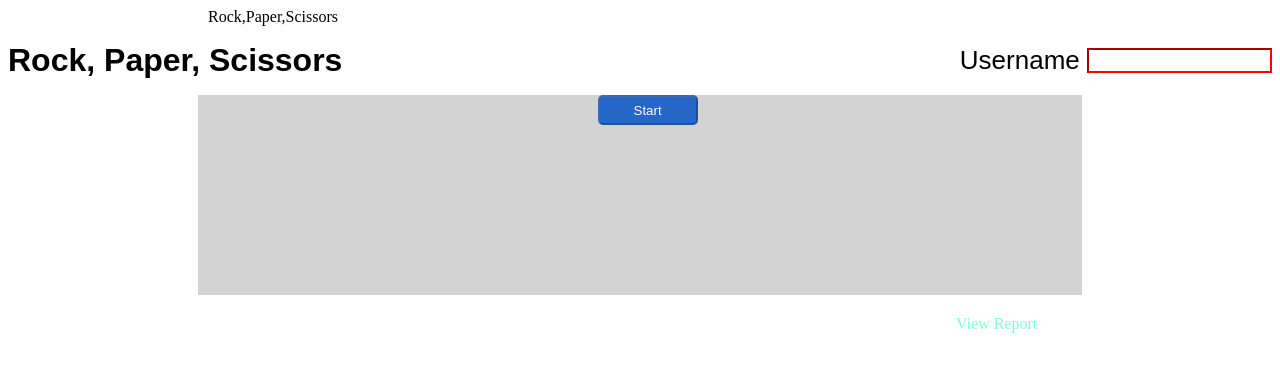
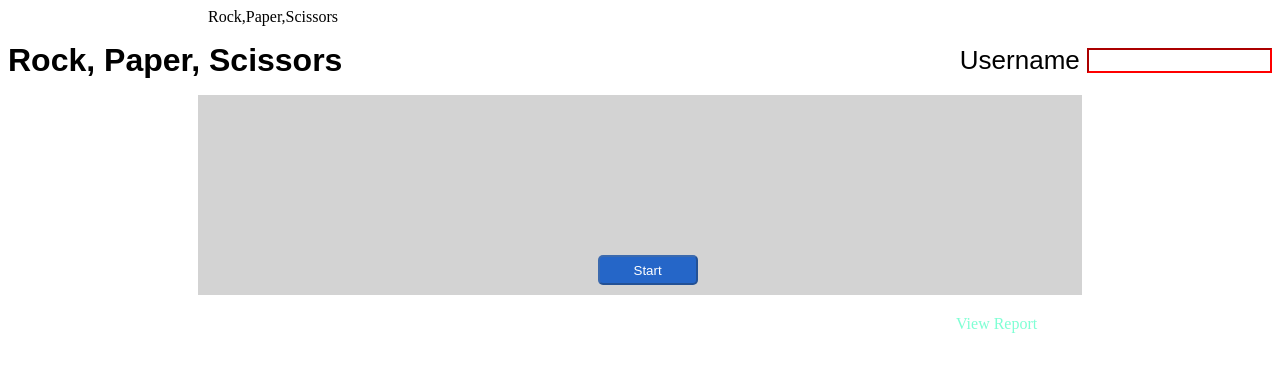
Before and after one commit to Xiaoxiao0508/FinalProject, an Angular app in the folder RockPaperScissor/: page /round in a window 1280 px wide. Shown: the top 372 px of the page. Built offline with nearby package versions, Linux system fonts and the light colour scheme.

Commit message:
stylelish the round choose component

```diff
--- a/RockPaperScissor/src/styles.css
+++ b/RockPaperScissor/src/styles.css
@@ -35,8 +35,19 @@
 .container{
     display: flex;
     justify-content: center;
+}
+.container_round{
+    height:80%;
+    display: flex;
+    justify-content: space-evenly;
+    align-items: center;
+}
+.roundchoice {
+    position: relative;
+    width: 5%;
+    cursor:pointer;
 
-}
+  }
 .statement{
     font-size: 32px;
   margin-left: 400px;
@@ -52,7 +63,6 @@
 }
 
 .display {
-
     float: left;
 }
 .VS{
```
